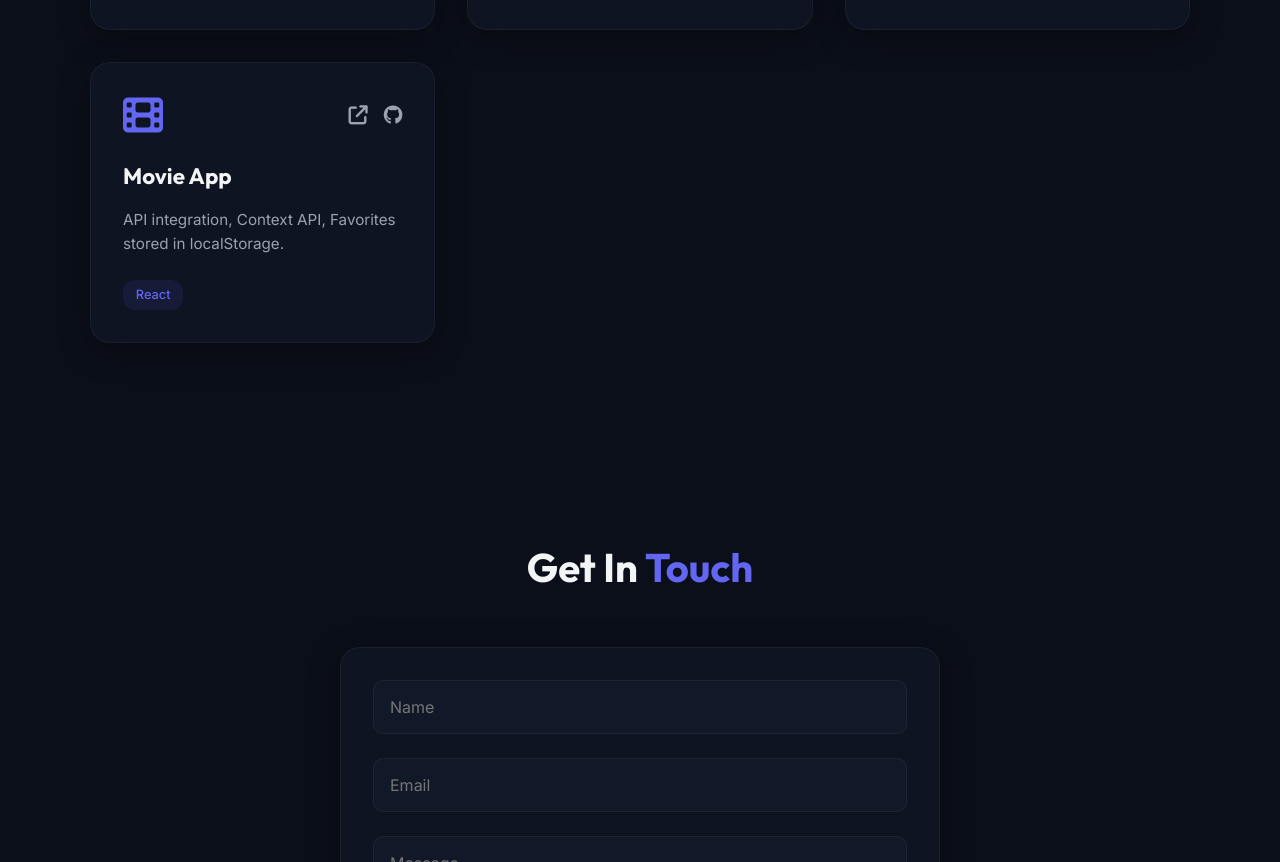
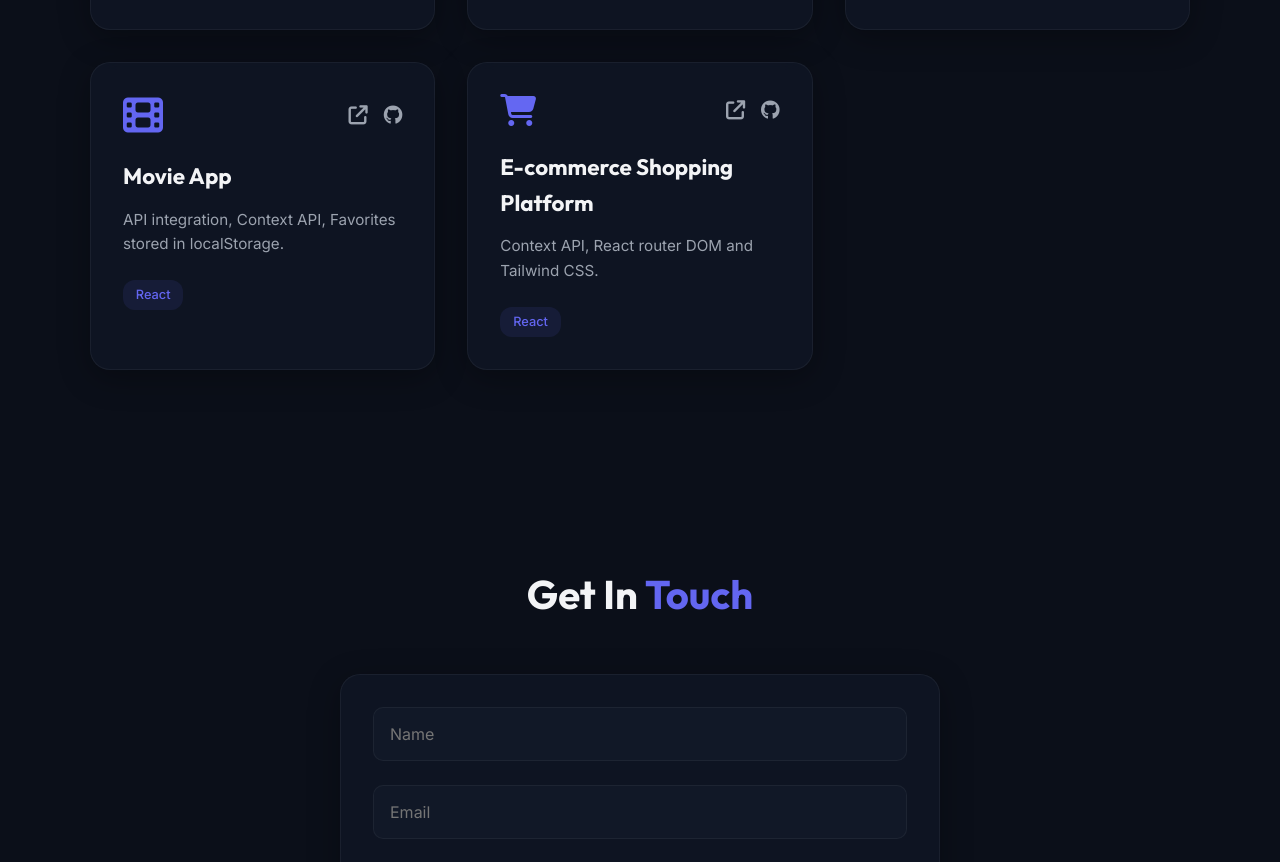
Before and after one commit to Rohinth-Vijayaragunathan/portfolio, a plain HTML site: page index.html in a window 1280 px wide. Shown: the part 2474-3336 px from the top of the page. Drawn offline with nearby package versions, Linux system fonts and the light colour scheme.

Commit message:
Update index.html

```diff
--- a/index.html
+++ b/index.html
@@ -159,6 +159,21 @@
                         </div>
                     </div>
 
+                     <div class="project-card glassmorphism reveal delay-4">
+                        <div class="project-content">
+                            <div class="project-top">
+                               <i class="fa-solid fa-cart-shopping fa-2xl" style="color: hsl(239, 84%, 67%);"></i>
+                                <div class="project-links">
+                                    <a href="https://react-based-e-commerce-shopping-pla.vercel.app" class="icon-link" target="_blank"><i class="fa-solid fa-arrow-up-right-from-square"></i></a>
+                                    <a href="https://github.com/Rohinth-Vijayaragunathan/React-Based-E-Commerce-Shopping-Platform.git" class="icon-link" target="_blank"><i class="fa-brands fa-github"></i></a>
+                                </div>
+                            </div>
+                            <h3 class="project-title">E-commerce Shopping Platform</h3>
+                            <p class="project-desc">Context API, React router DOM and Tailwind CSS.</p>
+                            <ul class="tech-stack"><li>React</li></ul>
+                        </div>
+                    </div>
+
                 </div>
             </div>
         </section>
```
